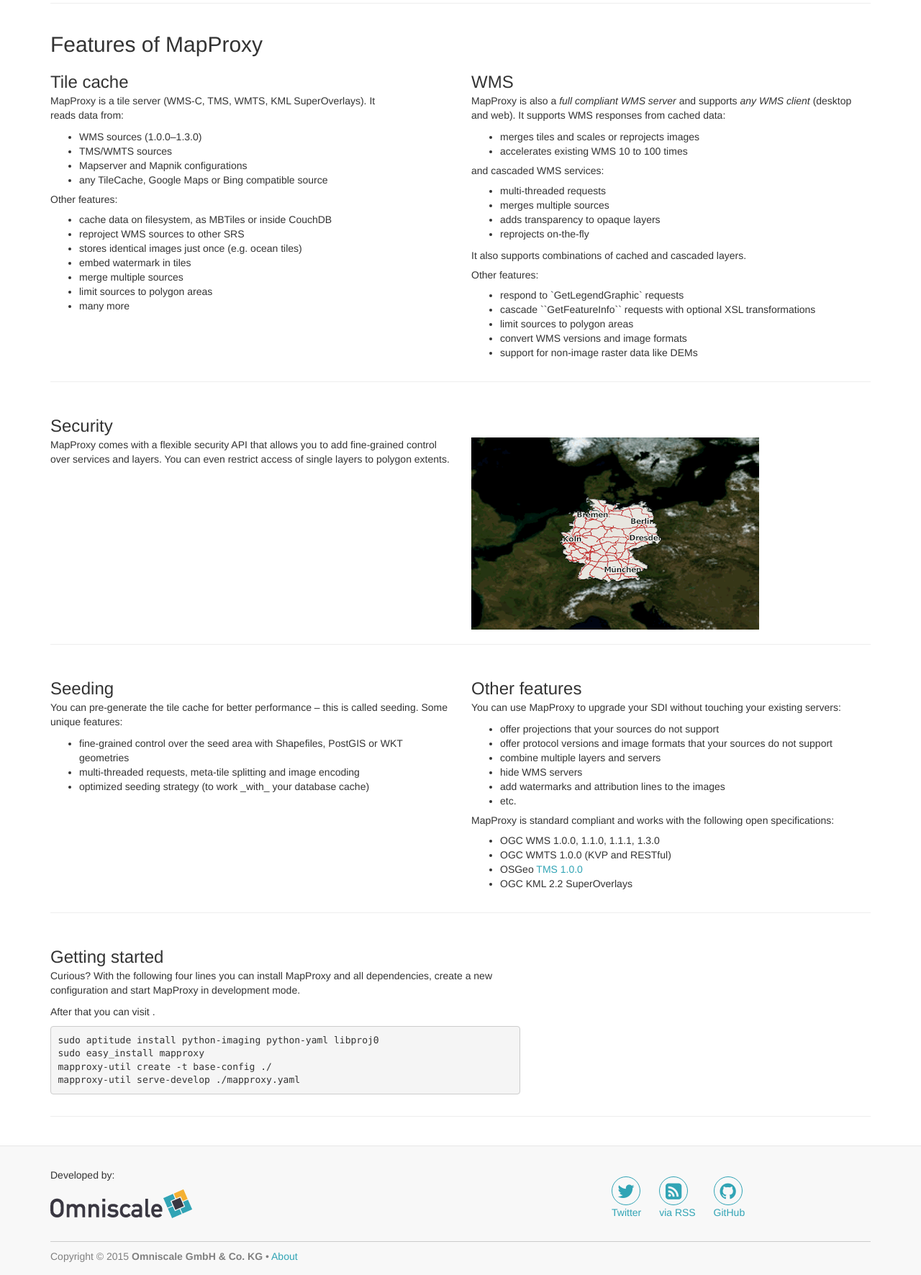
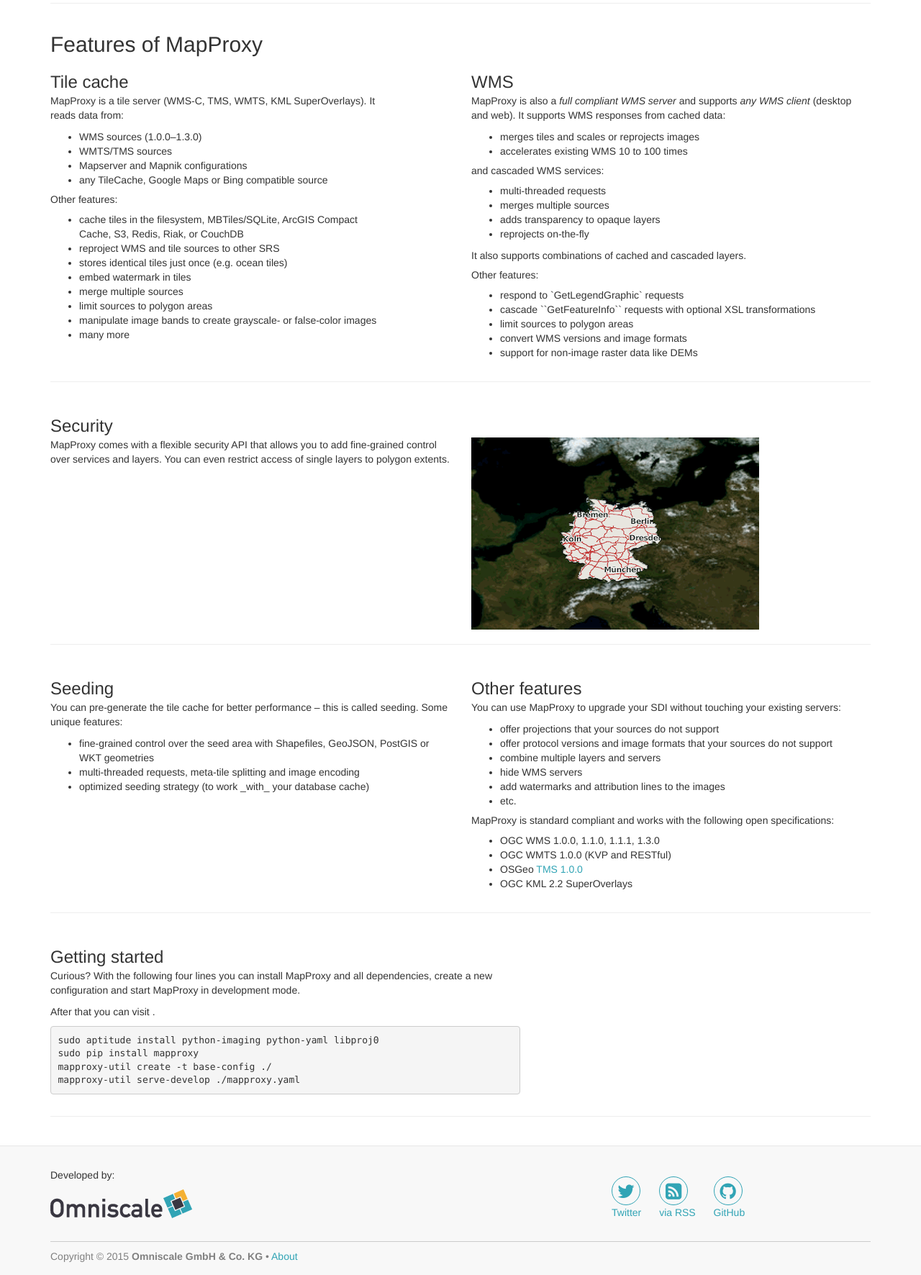
Before and after one commit to mapproxy/mapproxy-homepage, a Flask app: page / in a window 1280 px wide. Shown: the part 654-2426 px from the top of the page at 72% size. Run offline with Flask 2, Linux system fonts and the light colour scheme; some libraries are stand-ins or nearby versions.

Commit message:
update features

```diff
--- a/homepage/templates/en/index.html
+++ b/homepage/templates/en/index.html
@@ -45,18 +45,19 @@
 
     <ul>
       <li>WMS sources (1.0.0–1.3.0)</li>
-      <li>TMS/WMTS sources</li>
+      <li>WMTS/TMS sources</li>
       <li>Mapserver and Mapnik configurations</li>
       <li>any TileCache, Google Maps or Bing compatible source</li>
     </ul>
     <h5>Other features:</h5>
     <ul>
-<li>cache data on filesystem, as MBTiles or inside CouchDB</li>
-<li>reproject WMS sources to other SRS</li>
-<li>stores identical images just once (e.g. ocean tiles)</li>
+<li>cache tiles in the filesystem, MBTiles/SQLite, ArcGIS Compact Cache, S3, Redis, Riak, or CouchDB</li>
+<li>reproject WMS and tile sources to other SRS</li>
+<li>stores identical tiles just once (e.g. ocean tiles)</li>
 <li>embed watermark in tiles</li>
 <li>merge multiple sources</li>
 <li>limit sources to polygon areas</li>
+<li>manipulate image bands to create grayscale- or false-color images</li>
 <li>many more</li>
 
     </ul>
@@ -117,7 +118,7 @@
     <p>You can pre-generate the tile cache for better performance – this is called seeding. Some unique features:</p>
 
     <ul>
-      <li>fine-grained control over the seed area with Shapefiles, PostGIS or WKT geometries</li>
+      <li>fine-grained control over the seed area with Shapefiles, GeoJSON, PostGIS or WKT geometries</li>
     <li>multi-threaded requests, meta-tile splitting and image encoding</li>
     <li>optimized seeding strategy (to work _with_ your database cache)</li>
     </ul>
@@ -156,7 +157,7 @@
     <p>Curious? With the following four lines you can install MapProxy and all dependencies, create a new configuration and start MapProxy in development mode. </p>
     <p>After that you can visit <http://localhost:8080/>.</p>
     <pre><code>sudo aptitude install python-imaging python-yaml libproj0
-sudo easy_install mapproxy
+sudo pip install mapproxy
 mapproxy-util create -t base-config ./
 mapproxy-util serve-develop ./mapproxy.yaml</pre></code>
   </div>
```
Also changed, not shown: homepage/templates/de/index.html (+6 -5 lines).
